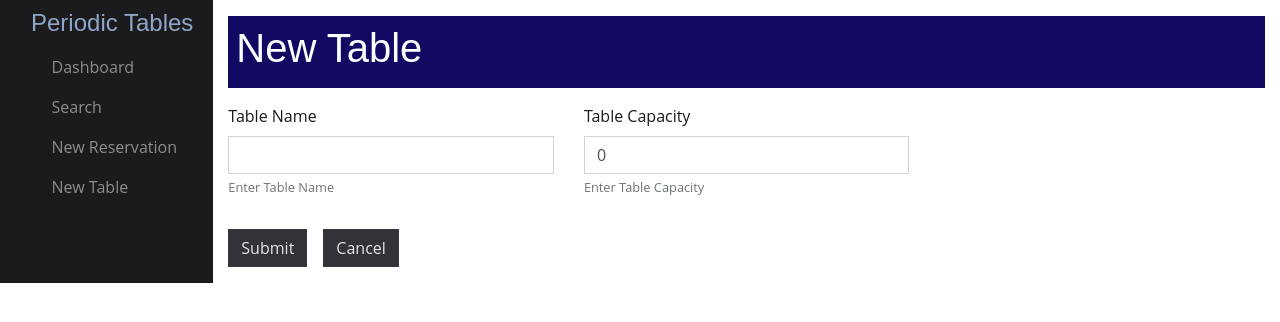
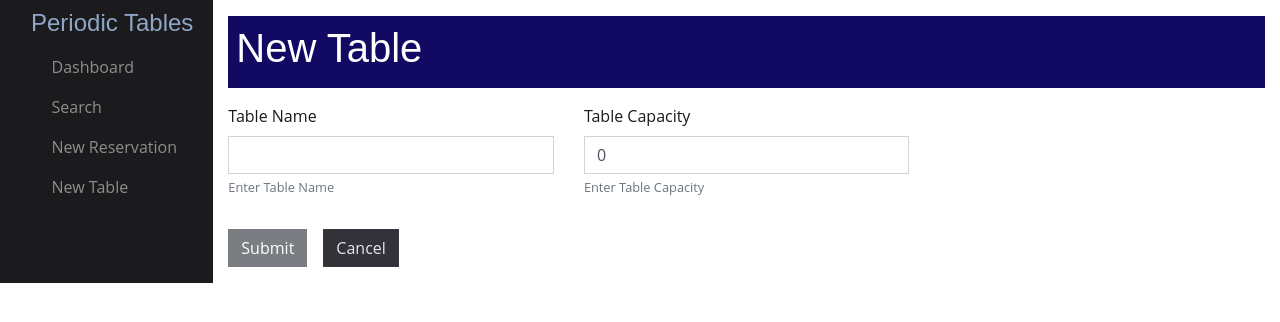
Before and after one commit to nicpagan/Restaurant-Reservation-Capstone, a React (Create React App) app in the folder front-end/: page /tables/new in a window 1280 px wide. Shown: the top 322 px of the page. Built offline with nearby package versions, Linux system fonts and the light colour scheme; no server answers; a web font is replaced by a local one.

Commit message:
added 'disabled' functionality to New Table submit button

```diff
--- a/front-end/src/search/SearchReservation.js
+++ b/front-end/src/search/SearchReservation.js
@@ -27,6 +27,8 @@ function SearchReservation() {
 
     return () => abortController.abort();
   }
+
+  console.log(reservations)
 
   return (
       <main>
@@ -66,7 +68,7 @@ function SearchReservation() {
 
         {reservations.length < 1 ? (
         <div className="d-md-flex mb-3">
-          <h4 className="my-3">(No reservations found.)</h4>
+          <h4 className="my-3">(No reservations found)</h4>
         </div>
       ) : (
         <>
--- a/front-end/src/tables/NewTable.js
+++ b/front-end/src/tables/NewTable.js
@@ -80,6 +80,7 @@ function NewTable() {
             <button
               type="submit"
               className="btn btn-dark"
+              disabled={tableName.length < 2}
             >
               Submit
             </button>
```
